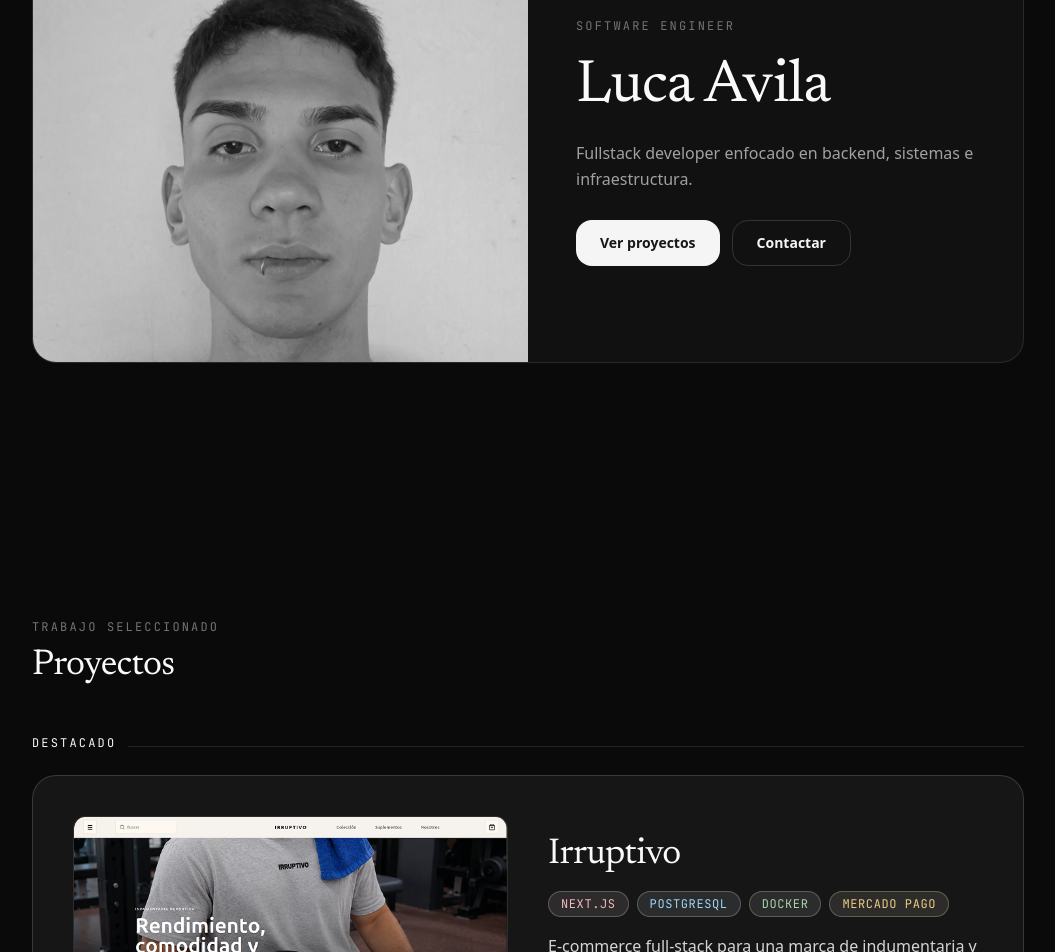
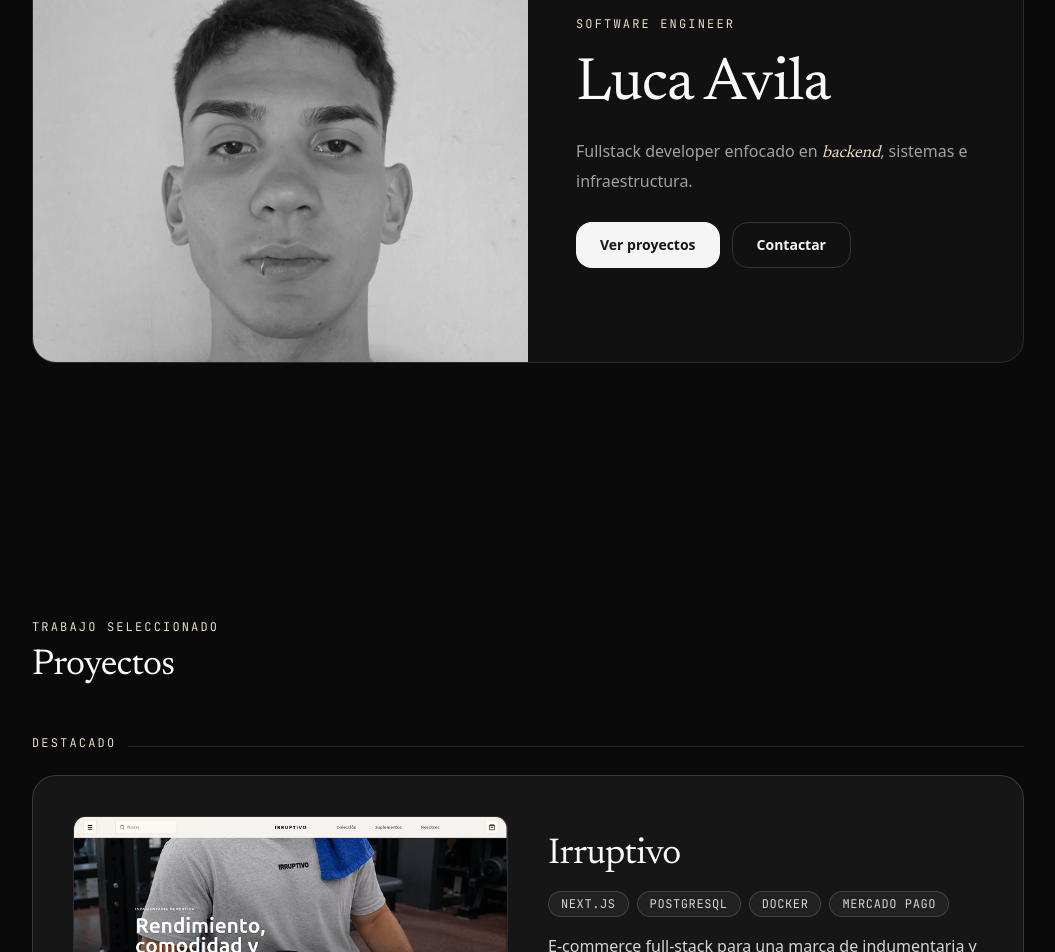
Before and after one commit to luca-avila/Portfolio, a Next.js app: page / in a window 1280 px wide. Shown: the part 260-1212 px from the top of the page, without its empty margins (112-1167 px from the left). Built offline with nearby package versions, Linux system fonts and the light colour scheme.

Commit message:
[ui] pills neutras con acento cálido único y detalle editorial

```diff
--- a/src/app/globals.css
+++ b/src/app/globals.css
@@ -4,6 +4,7 @@
   color-scheme: dark;
   --color-background: #0a0a0a;
   --color-foreground: #f5f5f5;
+  --color-accent: #e7dcc3;
   --ease-editorial: cubic-bezier(0.16, 1, 0.3, 1);
   --font-editorial: "Newsreader", Georgia, "Times New Roman", serif;
   --font-meta:
@@ -46,7 +47,7 @@ body::before {
 }
 
 ::selection {
-  background: var(--color-foreground);
+  background: var(--color-accent);
   color: var(--color-background);
 }
 
@@ -60,6 +61,18 @@ body::before {
 /* Metadatos y etiquetas en monoespaciada. */
 .font-meta {
   font-family: var(--font-meta);
+}
+
+/* Acento cálido único: eyebrows, números e itálicas editoriales. */
+.text-accent {
+  color: var(--color-accent);
+}
+
+.font-editorial-em {
+  font-family: var(--font-editorial);
+  font-style: italic;
+  font-weight: 400;
+  letter-spacing: -0.01em;
 }
 
 /* Entrada por scroll: solo transform + opacity, vía IntersectionObserver. */
--- a/src/components/About.tsx
+++ b/src/components/About.tsx
@@ -28,7 +28,7 @@ export default function About(): React.JSX.Element {
               <h3 className="font-editorial text-2xl text-neutral-50 sm:text-3xl">
                 {profile.name}
               </h3>
-              <p className="font-meta mt-2 text-xs tracking-[0.18em] text-neutral-500 uppercase">
+              <p className="font-meta text-accent mt-2 text-xs tracking-[0.18em] uppercase">
                 {profile.role}
               </p>
             </div>
--- a/src/components/Hero.tsx
+++ b/src/components/Hero.tsx
@@ -1,6 +1,20 @@
 import Image from "next/image";
 import Reveal from "@/components/Reveal";
 import { profile } from "@/content/profile";
+
+function renderTagline(tagline: string, accent: string): React.ReactNode {
+  const index = tagline.indexOf(accent);
+  if (accent === "" || index === -1) {
+    return tagline;
+  }
+  return (
+    <>
+      {tagline.slice(0, index)}
+      <em className="font-editorial-em text-accent text-[1.05em]">{accent}</em>
+      {tagline.slice(index + accent.length)}
+    </>
+  );
+}
 
 export default function Hero(): React.JSX.Element {
   return (
@@ -22,7 +36,7 @@ export default function Hero(): React.JSX.Element {
             />
           </div>
           <div className="flex min-w-0 flex-col justify-center gap-5 p-6 sm:p-10 md:p-12">
-            <p className="font-meta text-xs tracking-[0.18em] text-neutral-500 uppercase">
+            <p className="font-meta text-accent text-xs tracking-[0.18em] uppercase">
               {profile.role}
             </p>
             <h1
@@ -32,7 +46,7 @@ export default function Hero(): React.JSX.Element {
               {profile.name}
             </h1>
             <p className="max-w-prose leading-relaxed text-neutral-400">
-              {profile.tagline}
+              {renderTagline(profile.tagline, profile.taglineAccent)}
             </p>
             <div className="mt-2 flex flex-col gap-3 sm:flex-row">
               <a
--- a/src/components/Navbar.tsx
+++ b/src/components/Navbar.tsx
@@ -32,7 +32,7 @@ export default function Navbar(): React.JSX.Element {
               >
                 <span
                   aria-hidden="true"
-                  className="font-meta mr-1.5 text-xs text-neutral-600 transition-colors group-hover:text-neutral-400"
+                  className="font-meta text-accent mr-1.5 text-xs transition-colors"
                 >
                   {link.index}
                 </span>
--- a/src/components/SectionHeading.tsx
+++ b/src/components/SectionHeading.tsx
@@ -9,7 +9,7 @@ export default function SectionHeading({
 }): React.JSX.Element {
   return (
     <div>
-      <p className="font-meta text-xs tracking-[0.18em] text-neutral-500 uppercase">
+      <p className="font-meta text-accent text-xs tracking-[0.18em] uppercase">
         {eyebrow}
       </p>
       <h2
--- a/src/components/StackPills.tsx
+++ b/src/components/StackPills.tsx
@@ -1,22 +1,22 @@
-// Pasteles apagados de la skill, adaptados a fondo oscuro para contraste AA.
-const tones = [
-  "border-[#FDEBEC]/25 bg-[#FDEBEC]/10 text-[#f2b8bc]",
-  "border-[#E1F3FE]/25 bg-[#E1F3FE]/10 text-[#9fd4f5]",
-  "border-[#EDF3EC]/25 bg-[#EDF3EC]/10 text-[#a9d3ae]",
-  "border-[#FBF3DB]/25 bg-[#FBF3DB]/10 text-[#e8cd85]",
-] as const;
-
+// Pills sobrias en un único tono neutro: la jerarquía la da el contexto,
+// no el color. `muted` atenúa para superficies secundarias.
 export default function StackPills({
   items,
+  muted = false,
 }: {
   items: string[];
+  muted?: boolean;
 }): React.JSX.Element {
   return (
     <ul aria-label="Tecnologías" className="flex flex-wrap gap-2">
-      {items.map((item, i) => (
+      {items.map((item) => (
         <li
           key={item}
-          className={`font-meta rounded-full border px-3 py-1 text-xs tracking-[0.05em] uppercase ${tones[i % tones.length]}`}
+          className={`font-meta rounded-full border px-3 py-1 text-xs tracking-[0.05em] uppercase ${
+            muted
+              ? "border-white/10 bg-white/[0.03] text-neutral-500"
+              : "border-white/15 bg-white/[0.05] text-neutral-300"
+          }`}
         >
           {item}
         </li>
--- a/src/content/profile.ts
+++ b/src/content/profile.ts
@@ -7,6 +7,7 @@ export type Profile = {
   name: string;
   role: string;
   tagline: string;
+  taglineAccent: string;
   bio: string;
   skills: string[];
   email: string;
@@ -19,6 +20,7 @@ export const profile: Profile = {
   role: "Software engineer",
   tagline:
     "Fullstack developer enfocado en backend, sistemas e infraestructura.",
+  taglineAccent: "backend",
   bio: "Disfruto construir productos de punta a punta y entender cada capa del sistema, desde la aplicación hasta la infraestructura. Actualmente estoy profundizando en arquitectura, Linux, cloud y DevOps.",
   skills: ["Python", "FastAPI", "TypeScript", "PostgreSQL", "Docker", "Linux"],
   email: "avilaluca61@gmail.com",
```
